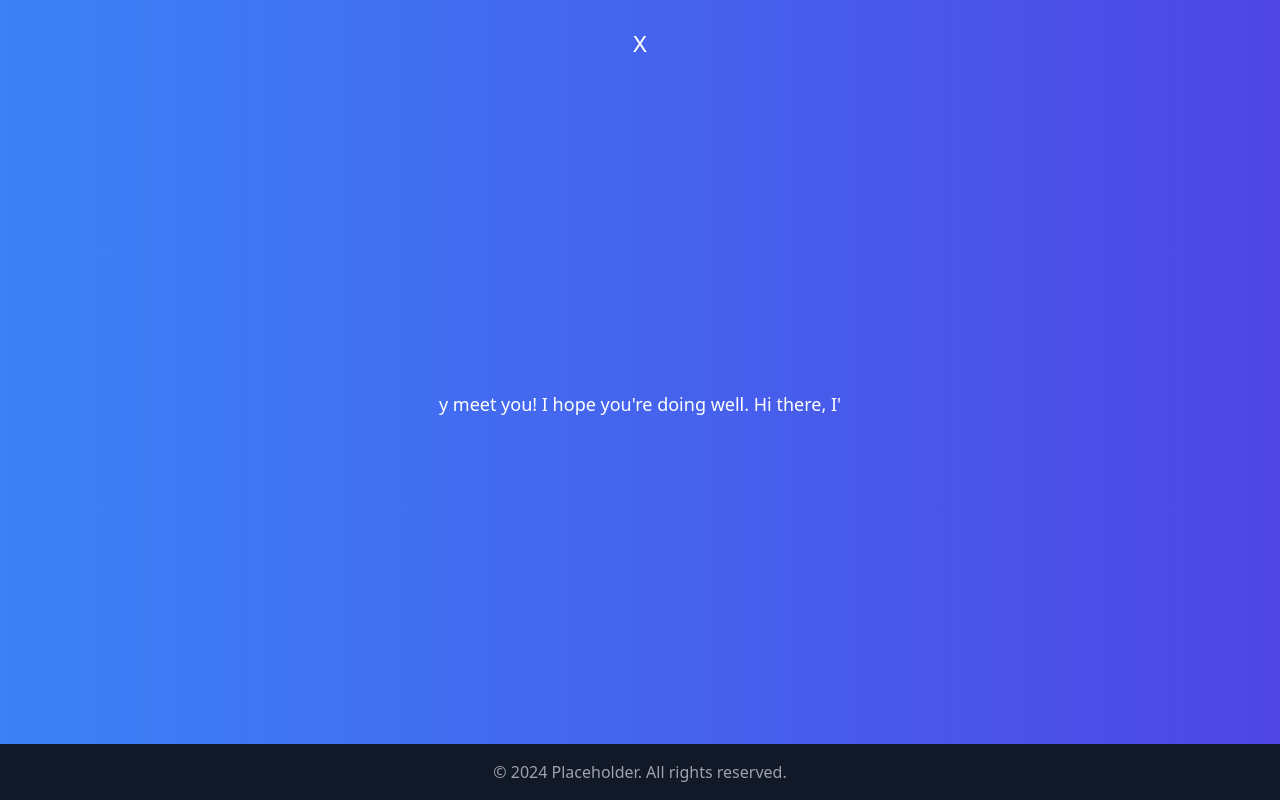
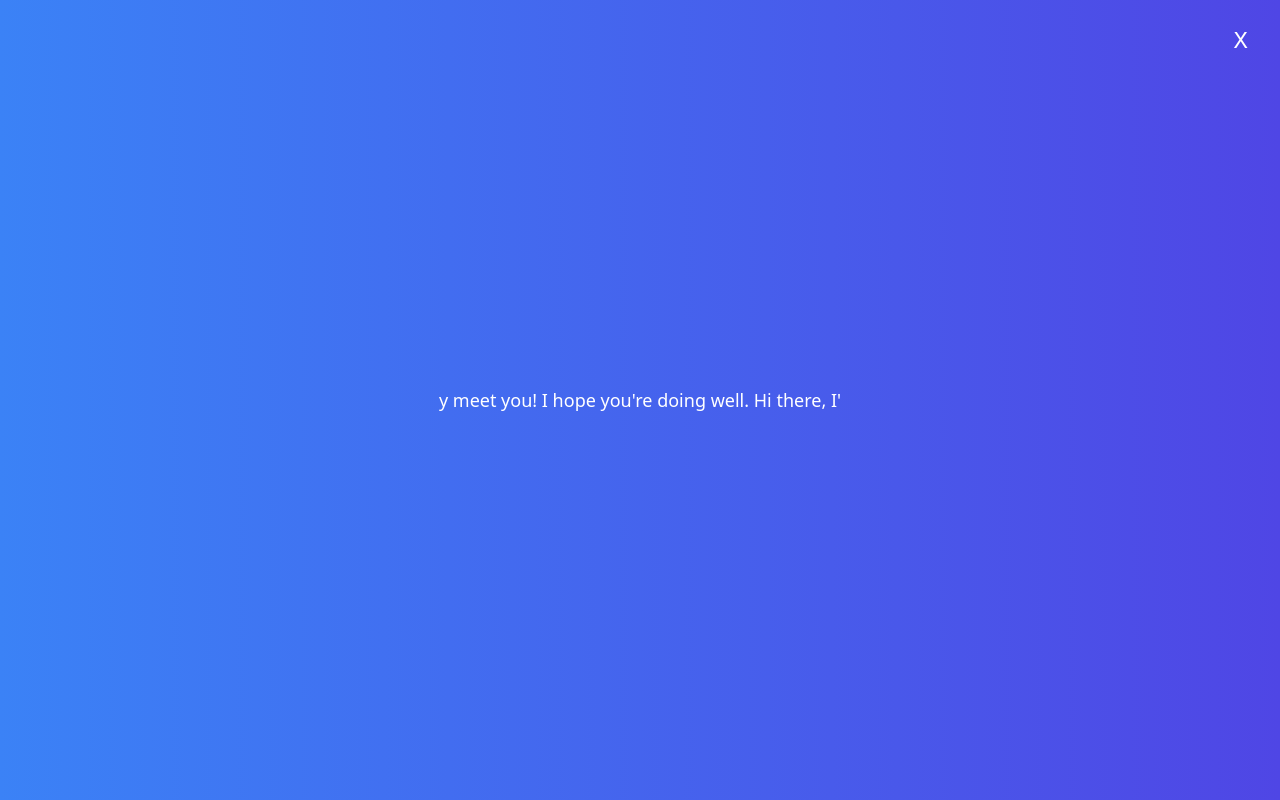
Before and after one commit to Jdave211/electron-app, a React (Create React App) app: page /subtitles in a window 1280 px wide. Built offline with nearby package versions, Linux system fonts and the light colour scheme; what agora-rtc-react would draw is missing.

Commit message:
fixed subtitles page

```diff
--- a/src/screens/SubtitlesPage.js
+++ b/src/screens/SubtitlesPage.js
@@ -17,32 +17,25 @@ export default function SubtitlesPage() {
   };
 
   return (
-    <div className="min-h-screen bg-gradient-to-r from-blue-500 to-indigo-600 flex flex-col relative">
+    <div className="min-h-screen bg-gradient-to-r from-blue-500 to-indigo-600 flex items-center justify-center relative">
 
-      {/* Close button centered at the top */}
-      <div className="absolute top-6 left-0 right-0 flex justify-center">
+      {/* Close button in the top-right corner */}
       <button
         onClick={handleClose}
-          className="text-white bg-transparent px-4 py-1 rounded-full hover:bg-white hover:text-black transition duration-300 ease-in-out"
+        className="absolute top-4 right-4 text-white bg-transparent px-4 py-2 rounded-full hover:bg-white hover:text-black transition duration-300 ease-in-out"
         aria-label="Close"
         style={{ fontFamily: "monospace", fontSize: "1.5rem" }}
       >
         X
       </button>
-      </div>
 
-      <main className="flex flex-col items-center justify-center flex-grow px-4">
-        <section className="text-center mt-16 text-white">
-          {/* Sliding window typewriter effect */}
+      {/* Main content (Typewriter text) centered */}
+      <main className="flex items-center justify-center">
+        <section className="text-white text-center">
           <Typewriter text={text} speed={115} windowSize={50} />
         </section>
       </main>
 
-      <footer className="w-full py-4 bg-gray-900 text-center text-gray-400">
-        <p>
-          &copy; {new Date().getFullYear()} Placeholder. All rights reserved.
-        </p>
-      </footer>
     </div>
   );
 }
```
Lines whose indentation alone changed are shown as unchanged.
